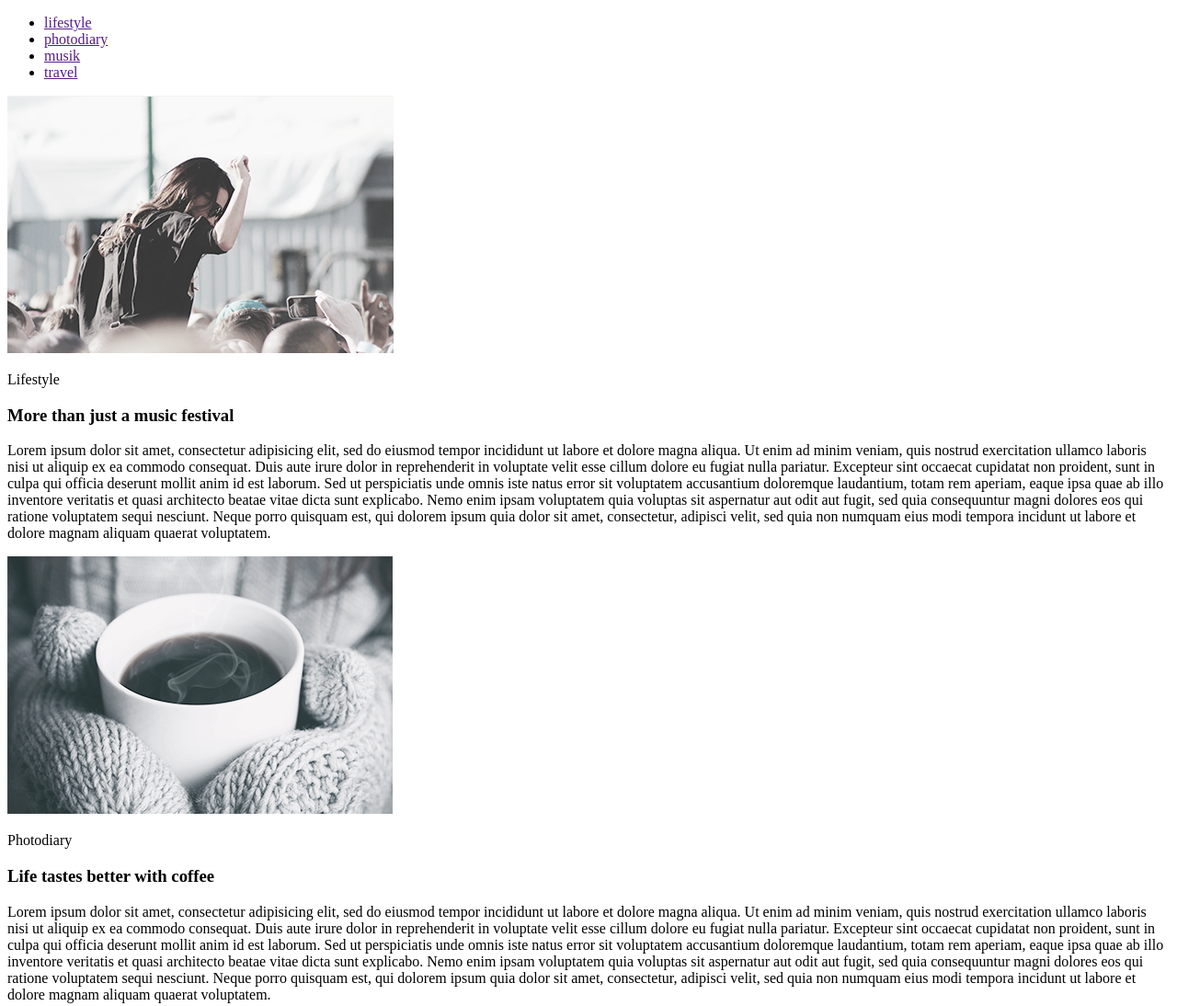
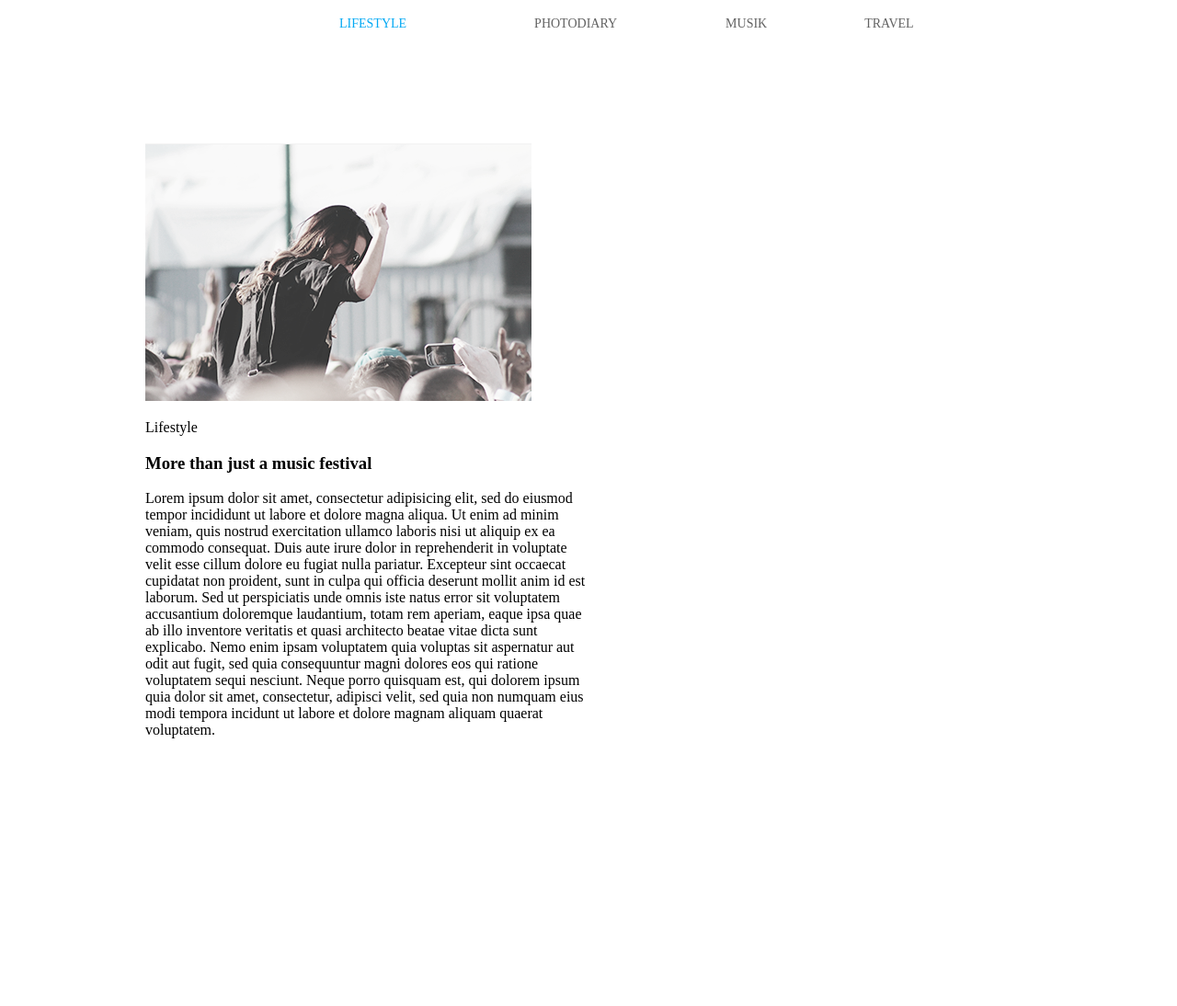
Before and after one commit to Dmitriy0103/goit-fe-course, a plain HTML site: page html-css/module-03/index.html in a window 1280 px wide. Shown: the top 1094 px of the page at 92% size. Drawn offline with Linux system fonts and the light colour scheme.

Commit message:
re module1

```diff
--- /dev/null
+++ b/html-css/module-03/css/style.css
@@ -0,0 +1,38 @@
+ul li{
+    display: inline-block;
+    text-transform: uppercase;
+    list-style-type: none;
+    font-size: 14px;
+    font-family: "Myriad Pro";
+}
+.lif{
+    color: #03a9f4;
+    margin-left: 321px;
+    text-decoration: none;
+    margin-top: 77px;
+}
+.pho{
+    margin-left: 135px;
+    margin-top: 77px;
+    text-decoration: none;
+    color: #626262;
+}
+.mu{
+    margin-left: 114px;
+    margin-top: 77px;
+    text-decoration: none;
+    color: #626262;
+}
+.trav{
+    margin-left: 102px;
+    margin-top: 77px;
+    text-decoration: none;
+    color: #626262;
+}
+.img1{
+    margin-left: 150px;
+    margin-right: 631px;
+    margin-top: 106px;
+    padding-bottom: 500px;
+    display: inline-block;
+}
--- a/html-css/module-03/index.html
+++ b/html-css/module-03/index.html
@@ -5,39 +5,59 @@
     <meta name="viewport" content="width=device-width, initial-scale=1.0">
     <meta http-equiv="X-UA-Compatible" content="ie=edge">
     <title>Document</title>
-    <link rel="stylesheet" href="css/styles.css">
+    <link rel="stylesheet" href="css/style.css">
 </head>
 <body>
-    <ul>
-        <li><a href="">lifestyle</a></li>
-        <li><a href="">photodiary</a></li>
-        <li><a href="">musik</a></li>
-        <li><a href="">travel</a></li>
-    </ul>
-    <div>
+    <header>
+    <nav>
+        <ul>
+        <li><a class="lif" href="#">lifestyle</a></li>
+        <li><a class="pho" href="#">photodiary</a></li>
+        <li><a class="mu" href="#">musik</a></li>
+        <li><a class="trav" href="#">travel</a></li>
+        </ul>
+    </nav>
+    </header>
+    <main>
+        <section>
+    <article class="img1">
         <img src="img/image1.png" alt="">
         <p>Lifestyle</p>
         <h3>More than just a music festival</h3>
         <p>Lorem ipsum dolor sit amet, consectetur adipisicing elit, sed do eiusmod tempor incididunt ut labore et dolore magna aliqua. Ut enim ad minim veniam, quis nostrud exercitation ullamco laboris nisi ut aliquip ex ea commodo consequat. Duis aute irure dolor in reprehenderit in voluptate velit esse cillum dolore eu fugiat nulla pariatur. Excepteur sint occaecat cupidatat non proident, sunt in culpa qui officia deserunt mollit anim id est laborum. Sed ut perspiciatis unde omnis iste natus error sit voluptatem accusantium doloremque laudantium, totam rem aperiam, eaque ipsa quae ab illo inventore veritatis et quasi architecto beatae vitae dicta sunt explicabo. Nemo enim ipsam voluptatem quia voluptas sit aspernatur aut odit aut fugit, sed quia consequuntur magni dolores eos qui ratione voluptatem sequi nesciunt. Neque porro quisquam est, qui dolorem ipsum quia dolor sit amet, consectetur, adipisci velit, sed quia non numquam eius modi tempora incidunt ut labore et dolore magnam aliquam quaerat voluptatem.</p>
-    </div>
-    <div>
+    </article>
+    <article class="img2">
         <img src="img/img2.png" alt="">
-        <p>Photodiary</p>
+        <p>Lifestyle</p>
         <h3>Life tastes better with coffee</h3>
         <p>Lorem ipsum dolor sit amet, consectetur adipisicing elit, sed do eiusmod tempor incididunt ut labore et dolore magna aliqua. Ut enim ad minim veniam, quis nostrud exercitation ullamco laboris nisi ut aliquip ex ea commodo consequat. Duis aute irure dolor in reprehenderit in voluptate velit esse cillum dolore eu fugiat nulla pariatur. Excepteur sint occaecat cupidatat non proident, sunt in culpa qui officia deserunt mollit anim id est laborum. Sed ut perspiciatis unde omnis iste natus error sit voluptatem accusantium doloremque laudantium, totam rem aperiam, eaque ipsa quae ab illo inventore veritatis et quasi architecto beatae vitae dicta sunt explicabo. Nemo enim ipsam voluptatem quia voluptas sit aspernatur aut odit aut fugit, sed quia consequuntur magni dolores eos qui ratione voluptatem sequi nesciunt. Neque porro quisquam est, qui dolorem ipsum quia dolor sit amet, consectetur, adipisci velit, sed quia non numquam eius modi tempora incidunt ut labore et dolore magnam aliquam quaerat voluptatem.</p>
-    </div>
-    <div>
-        <img src="/img/image3.png" alt="">
-        <p>Musik</p>
+    </article>
+    <article>
+        <img src="img/image3.png" alt="">
+        <p>Photodiary</p>
         <h3>American dream</h3>
         <p>Lorem ipsum dolor sit amet, consectetur adipisicing elit, sed do eiusmod tempor incididunt ut labore et dolore magna aliqua. Ut enim ad minim veniam, quis nostrud exercitation ullamco laboris nisi ut aliquip ex ea commodo consequat. Duis aute irure dolor in reprehenderit in voluptate velit esse cillum dolore eu fugiat nulla pariatur. Excepteur sint occaecat cupidatat non proident, sunt in culpa qui officia deserunt mollit anim id est laborum. Sed ut perspiciatis unde omnis iste natus error sit voluptatem accusantium doloremque laudantium, totam rem aperiam, eaque ipsa quae ab illo inventore veritatis et quasi architecto beatae vitae dicta sunt explicabo. Nemo enim ipsam voluptatem quia voluptas sit aspernatur aut odit aut fugit, sed quia consequuntur magni dolores eos qui ratione voluptatem sequi nesciunt. Neque porro quisquam est, qui dolorem ipsum quia dolor sit amet, consectetur, adipisci velit, sed quia non numquam eius modi tempora incidunt ut labore et dolore magnam aliquam quaerat voluptatem.</p>
-    </div>
-    <div>
+    </article>
+    <article>
         <img src="img/image4.png" alt="">
-        <p>Travel</p>
+        <p>Photodiary</p>
         <h3>A day exploring the Alps</h3>
         <p>Lorem ipsum dolor sit amet, consectetur adipisicing elit, sed do eiusmod tempor incididunt ut labore et dolore magna aliqua. Ut enim ad minim veniam, quis nostrud exercitation ullamco laboris nisi ut aliquip ex ea commodo consequat. Duis aute irure dolor in reprehenderit in voluptate velit esse cillum dolore eu fugiat nulla pariatur. Excepteur sint occaecat cupidatat non proident, sunt in culpa qui officia deserunt mollit anim id est laborum. Sed ut perspiciatis unde omnis iste natus error sit voluptatem accusantium doloremque laudantium, totam rem aperiam, eaque ipsa quae ab illo inventore veritatis et quasi architecto beatae vitae dicta sunt explicabo. Nemo enim ipsam voluptatem quia voluptas sit aspernatur aut odit aut fugit, sed quia consequuntur magni dolores eos qui ratione voluptatem sequi nesciunt. Neque porro quisquam est, qui dolorem ipsum quia dolor sit amet, consectetur, adipisci velit, sed quia non numquam eius modi tempora incidunt ut labore et dolore magnam aliquam quaerat voluptatem.</p>
-    </div>
+    </article>
+    <article>
+        <img src="img/image 5.png" alt="">
+        <p>Lifestyle</p>
+        <h3>Top 10 song for running</h3>
+        <p>Lorem ipsum dolor sit amet, consectetur adipisicing elit, sed do eiusmod tempor incididunt ut labore et dolore magna aliqua. Ut enim ad minim veniam, quis nostrud exercitation ullamco laboris nisi ut aliquip ex ea commodo consequat. Duis aute irure dolor in reprehenderit in voluptate velit esse cillum dolore eu fugiat nulla pariatur. Excepteur sint occaecat cupidatat non proident, sunt in culpa qui officia deserunt mollit anim id est laborum. Sed ut perspiciatis unde omnis iste natus error sit voluptatem accusantium doloremque laudantium, totam rem aperiam, eaque ipsa quae ab illo inventore veritatis et quasi architecto beatae vitae dicta sunt explicabo. Nemo enim ipsam voluptatem quia voluptas sit aspernatur aut odit aut fugit, sed quia consequuntur magni dolores eos qui ratione voluptatem sequi nesciunt. Neque porro quisquam est, qui dolorem ipsum quia dolor sit amet, consectetur, adipisci velit, sed quia non numquam eius modi tempora incidunt ut labore et dolore magnam aliquam quaerat voluptatem.</p>
+    </article>
+    <article>
+        <img src="img/image6.png" alt="">
+        <p>Lifestyle</p>
+        <h3>Cold winter days</h3>
+        <p>Lorem ipsum dolor sit amet, consectetur adipisicing elit, sed do eiusmod tempor incididunt ut labore et dolore magna aliqua. Ut enim ad minim veniam, quis nostrud exercitation ullamco laboris nisi ut aliquip ex ea commodo consequat. Duis aute irure dolor in reprehenderit in voluptate velit esse cillum dolore eu fugiat nulla pariatur. Excepteur sint occaecat cupidatat non proident, sunt in culpa qui officia deserunt mollit anim id est laborum. Sed ut perspiciatis unde omnis iste natus error sit voluptatem accusantium doloremque laudantium, totam rem aperiam, eaque ipsa quae ab illo inventore veritatis et quasi architecto beatae vitae dicta sunt explicabo. Nemo enim ipsam voluptatem quia voluptas sit aspernatur aut odit aut fugit, sed quia consequuntur magni dolores eos qui ratione voluptatem sequi nesciunt. Neque porro quisquam est, qui dolorem ipsum quia dolor sit amet, consectetur, adipisci velit, sed quia non numquam eius modi tempora incidunt ut labore et dolore magnam aliquam quaerat voluptatem.</p>
+    </article>
     <button>load more</button>
+        </section>
+    </main>
 </body>
 </html>
```
Also changed, not shown: html-css/module-03/img/image 5.png (added), html-css/module-03/img/image6.png (added).
